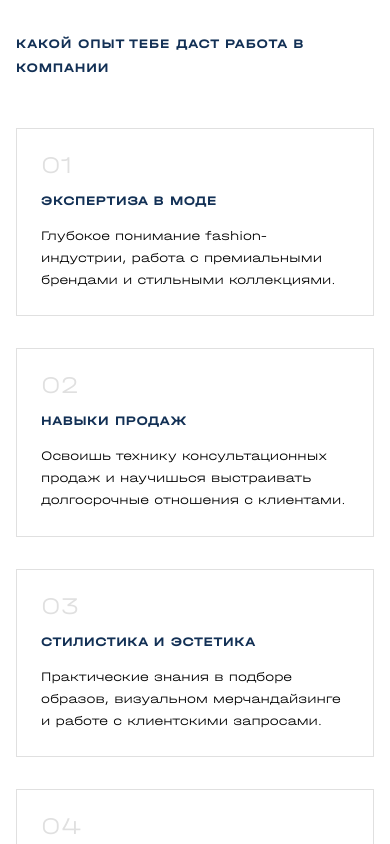
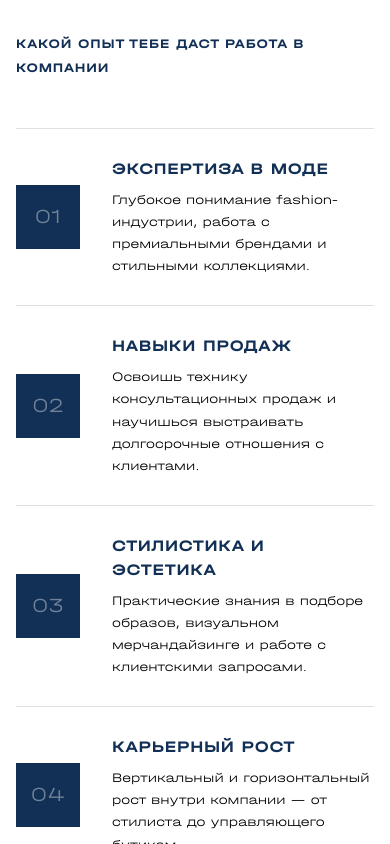
Before and after one commit to MardanBoutiques/frontend, a React (Vite) app: page /vacancies in a window 390 px wide. Shown: the part 860-1704 px from the top of the page. Built offline with nearby package versions, Linux system fonts and the light colour scheme; no server answers.

Commit message:
Redesign benefits section with Horma-style card layout

```diff
--- a/src/components/vacancies/Vacancies.css
+++ b/src/components/vacancies/Vacancies.css
@@ -92,30 +92,50 @@
 
 /* ── Benefits ── */
 .vac-benefits {
-  max-width: 1200px;
+  max-width: 860px;
   margin: 0 auto;
-  display: grid;
-  grid-template-columns: repeat(4, 1fr);
+  display: flex;
+  flex-direction: column;
+  gap: 0;
+}
+
+.vac-benefit-row {
+  display: flex;
+  align-items: center;
   gap: 32px;
+  padding: 28px 0;
+  border-bottom: 1px solid var(--color-outline);
+}
+
+.vac-benefits .vac-benefit-row:first-child {
+  border-top: 1px solid var(--color-outline);
 }
 
 .vac-benefit-card {
+  flex-shrink: 0;
+  width: 120px;
+  height: 120px;
+  background: var(--color-navy);
   display: flex;
-  flex-direction: column;
-  gap: 12px;
-  padding: 24px;
-  border: 1px solid var(--color-outline);
+  align-items: center;
+  justify-content: center;
 }
 
 .vac-benefit-num {
-  font-size: 1.5rem;
+  font-size: 1.75rem;
   font-weight: 100;
-  color: var(--color-outline);
+  color: rgba(255,255,255,0.4);
   line-height: 1;
 }
 
+.vac-benefit-content {
+  display: flex;
+  flex-direction: column;
+  gap: 8px;
+}
+
 .vac-benefit-title {
-  font-size: 0.8125rem;
+  font-size: 1rem;
   font-weight: var(--font-weight-regular);
   color: var(--color-navy);
   text-transform: uppercase;
@@ -129,6 +149,7 @@
   color: #000;
   line-height: 1.7;
   margin: 0;
+  max-width: 560px;
 }
 
 /* ── Vacancies list ── */
@@ -332,8 +353,9 @@
 
 /* ── Tablet ── */
 @media (max-width: 1024px) {
-  .vac-benefits {
-    grid-template-columns: repeat(2, 1fr);
+  .vac-benefit-card {
+    width: 90px;
+    height: 90px;
   }
 }
 
@@ -347,8 +369,13 @@
     padding: 48px 16px;
   }
 
-  .vac-benefits {
-    grid-template-columns: 1fr;
+  .vac-benefit-card {
+    width: 64px;
+    height: 64px;
+  }
+
+  .vac-benefit-num {
+    font-size: 1.25rem;
   }
 
   .vac-detail-container {
--- a/src/components/vacancies/Vacancies.jsx
+++ b/src/components/vacancies/Vacancies.jsx
@@ -67,10 +67,14 @@ const Vacancies = () => {
         <h2 className="vac-section-title">Какой опыт тебе даст работа в компании</h2>
         <div className="vac-benefits">
           {BENEFITS.map((b, i) => (
-            <div key={i} className="vac-benefit-card">
-              <span className="vac-benefit-num">0{i + 1}</span>
-              <h3 className="vac-benefit-title">{b.title}</h3>
-              <p className="vac-benefit-text">{b.text}</p>
+            <div key={i} className="vac-benefit-row">
+              <div className="vac-benefit-card">
+                <span className="vac-benefit-num">0{i + 1}</span>
+              </div>
+              <div className="vac-benefit-content">
+                <h3 className="vac-benefit-title">{b.title}</h3>
+                <p className="vac-benefit-text">{b.text}</p>
+              </div>
             </div>
           ))}
         </div>
```
